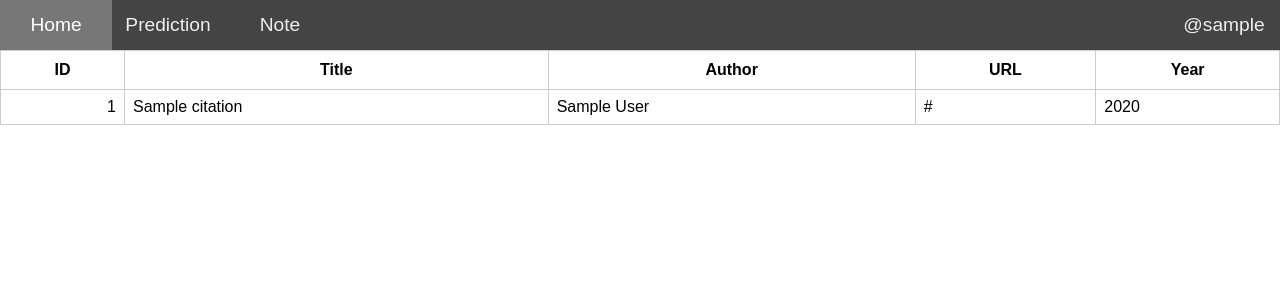
After one commit to riomat13/visual-qa-app, a Flask app: page /reference/items/all in a window 1280 px wide. The commit adds this page. Shown: the top 300 px of the page. Run offline with Flask 2, Linux system fonts and the light colour scheme; the visitor is signed in with stand-in values (Sample User, id 1); tables that the repository leaves empty hold one stand-in row (values such as "Sample post").

Commit message:
add citation and update pages to list and edit

```diff
--- a/main/web/static/css/main.css
+++ b/main/web/static/css/main.css
@@ -85,6 +85,43 @@ input[type="password"] {
   cursor: default;
 }
 
+.table-list-items {
+  width: 100%;
+  border-collapse: collapse;
+}
+
+.table-row__title th {
+  padding: 10px;
+  border: 1px solid #ccc;
+}
+
+.table-row__item {
+  cursor: pointer;
+}
+
+.table-row__item-right {
+  text-align: right;
+}
+
+@media only screen and (max-width: 1026px) {
+  .table-row__item-fade {
+    display: none;
+  }
+}
+
+.table-row__item td {
+  padding: 8px;
+  border: 1px solid #ccc;
+}
+
+.table-row__item:nth-child(odd) {
+  background-color: #eee;
+}
+
+.table-row__item:hover {
+  background-color: #ddd;
+}
+
 .login-menu {
   position: absolute;
   display: inline-block;
@@ -101,7 +138,7 @@ input[type="password"] {
   z-index: 1;
 }
 
-.login-menu:hover>.login-menu-user a {
+.login-menu:hover > .login-menu-user a {
   background-color: #777;
   color: #fff;
 }
@@ -113,7 +150,7 @@ input[type="password"] {
 
 .login-menu-content a {
   display: block;
-  background-color: #dedede;
+  background-color: #ebebeb;
   color: #111;
   font-size: 0.9rem;
 }
@@ -121,7 +158,6 @@ input[type="password"] {
 .container {
   box-sizing: border-box;
   margin: 0;
-  padding: 16px;
   height: 100%;
   width: 100%;
 }
@@ -242,3 +278,13 @@ input[type="password"] {
   margin-top: 20px;
   margin-left: 25%;
 }
+
+#update-list,
+#reference-table {
+  padding: 10px;
+}
+
+#update-list li,
+#reference-table li {
+  list-style-type: none;
+}
--- a/main/web/templates/base.html
+++ b/main/web/templates/base.html
@@ -19,8 +19,10 @@
             <a class="login-user-tag">@{{ g.user.username }}</a>
           </div>
           <div class="login-menu-content">
+            {% if g.user.is_admin %}
             <a href="{{ url_for('base.update_register') }}">Updates</a>
             <a href="{{ url_for('base.ref_register') }}">References</a>
+            {% endif %}
             <a href="{{ url_for('base.logout') }}">Logout</a>
           </div>
         </div>
--- /dev/null
+++ b/main/web/templates/citation_items_all.html
@@ -0,0 +1,26 @@
+{% extends 'base.html' %}
+{% block title %} - Citation Items{% endblock title %}
+{% block content %}
+{% if items %}
+<table class="table-list-items">
+    <tr class="table-row__title">
+        <th>ID</th>
+        <th>Title</th>
+        <th>Author</th>
+        <th class="table-row__item-fade">URL</th>
+        <th>Year</th>
+    </tr>
+{% for item in items %}
+<tr class="table-row__item" onclick="window.location='{{ url_for('base.list_ref_item', item_id=item.id) }}'">
+    <td class="table-row__item-right">{{ item.id }}</td>
+    <td>{{ item.title }}</td>
+    <td>{{ item.author }}</td>
+    <td class="table-row__item-fade">{{ item.url }}</td>
+    <td>{{ item.year }}</td>
+</tr>
+{% endfor %}
+</table>
+{% else %}
+<h2>Nothing to display</h2>
+{% endif %}
+{% endblock %}
--- a/main/web/views.py
+++ b/main/web/views.py
@@ -128,10 +128,26 @@ def update_register():
     return render_template('update_form.html', form=form)
 
 
-@base.route('/update/edit/<int:update_id>', methods=['GET', 'PUT'])
+@base.route('/update/items/all')
 @login_required(admin=True)
-def update_edit(update_id):
-    update = Update.get(update_id)
+def list_update_items_all():
+    items = Update.query().all()
+    return render_template('update_items_all.html', items=items)
+
+
+@base.route('/update/item/<int:item_id>')
+@login_required(admin=True)
+def list_update_item(item_id):
+    item = Update.get(item_id)
+    if item is None:
+        return redirect(url_for('base.note'))
+    return render_template('update_item.html', item=item)
+
+
+@base.route('/update/edit/<int:item_id>', methods=['GET', 'PUT'])
+@login_required(admin=True)
+def update_edit(item_id):
+    update = Update.get(item_id)
     form = UpdateForm()
 
     if form.validate_on_submit():
@@ -153,6 +169,22 @@ def ref_register():
         Citation(author=author, name=name, year=year, link=link).save()
         return redirect(url_for('base.note'))
     return render_template('citation_form.html', form=form)
+
+
+@base.route('/reference/items/all')
+@login_required(admin=True)
+def list_ref_items_all():
+    items = Citation.query().all()
+    return render_template('citation_items_all.html', items=items)
+
+
+@base.route('/reference/item/<int:item_id>')
+@login_required(admin=True)
+def list_ref_item(item_id):
+    item = Citation.get(item_id)
+    if item is None:
+        return redirect(url_for('base.note'))
+    return render_template('citation_item.html', item=item)
 
 
 @base.route('/reference/edit/<int:ref_id>', methods=['GET', 'PUT'])
```
Also changed, not shown: main/orm/models/web.py (+5 -2 lines), main/web/templates/citation_item.html (added, +15 -0 lines), main/web/templates/note.html (+16 -11 lines), main/web/templates/update_item.html (added, +13 -0 lines), main/web/templates/update_items_all.html (added, +22 -0 lines), tests/web/test_views.py (+84 -11 lines).
